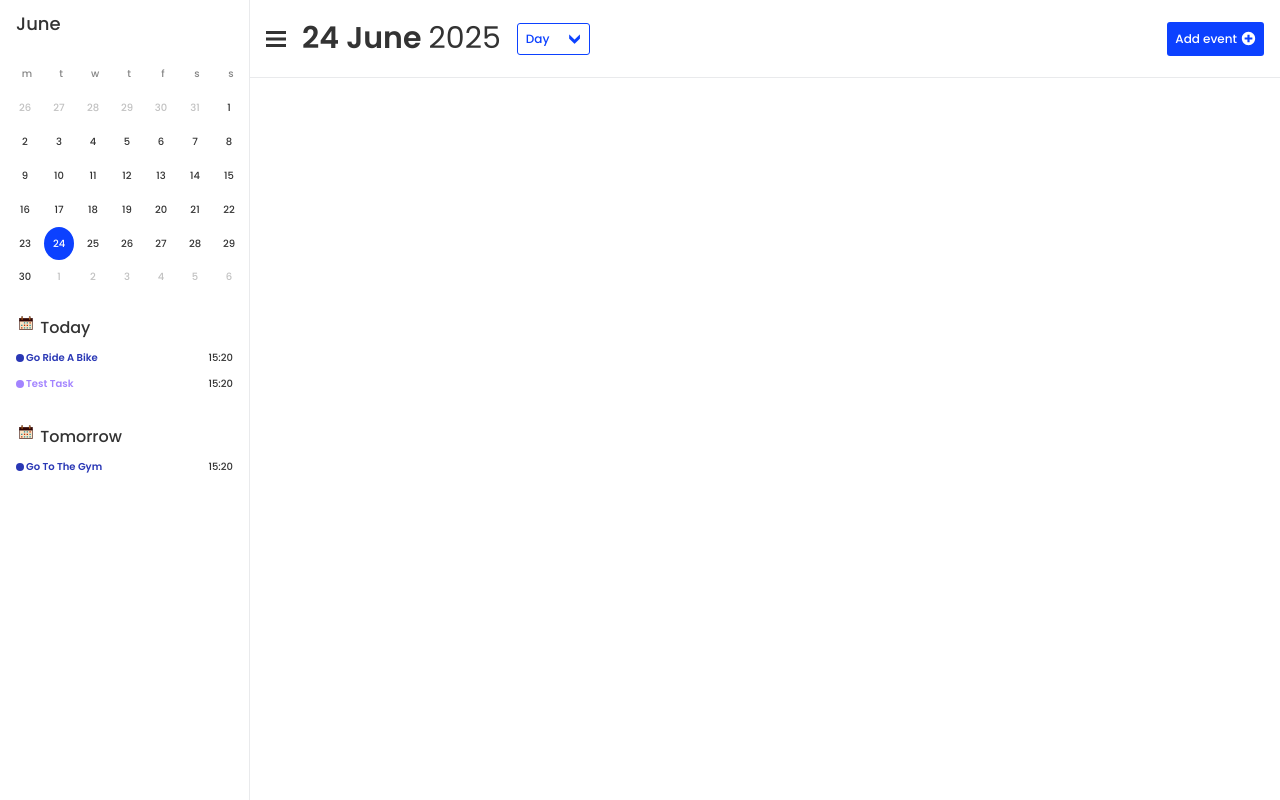
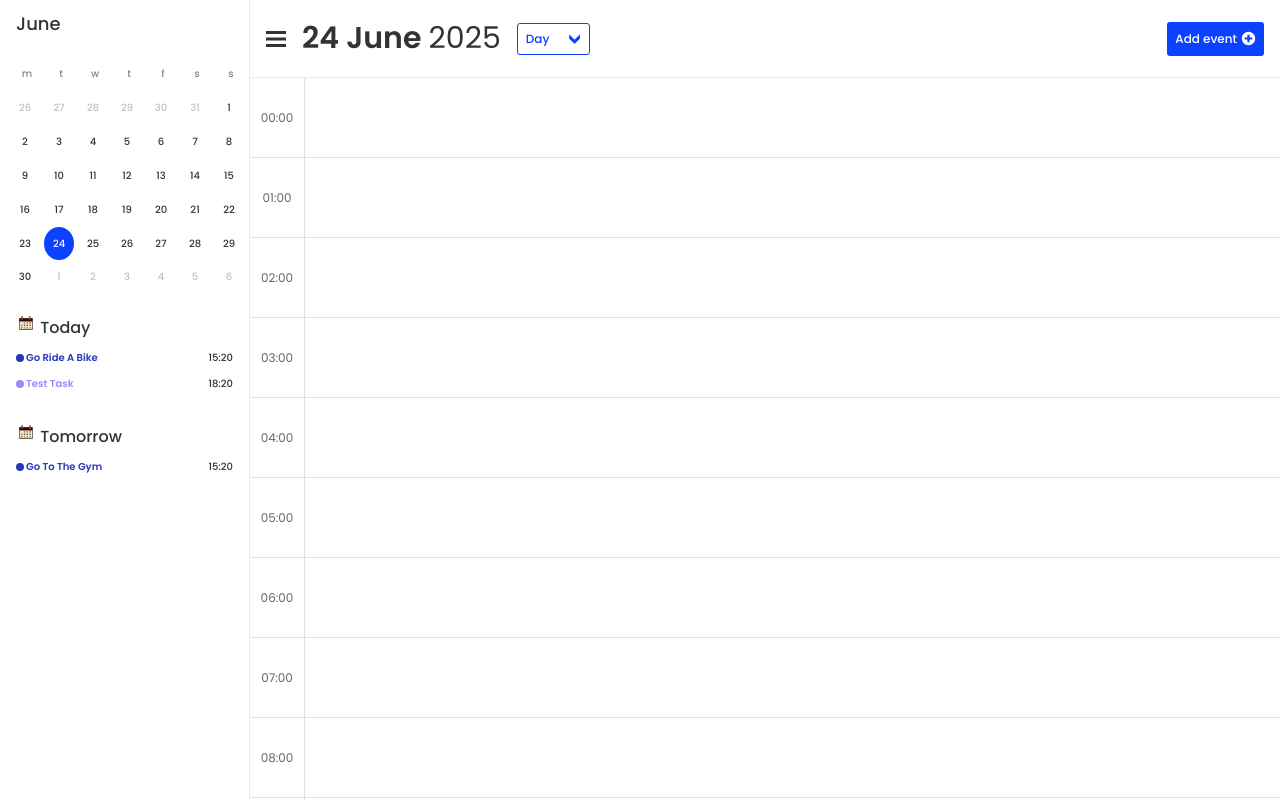
Before and after one commit to rasmus322/Vue_Calendar_App, a Vue app: page / in a window 1280 px wide. Shown: the top 800 px of the page. Built offline with nearby package versions, Linux system fonts and the light colour scheme.

Commit message:
Completed feature-3
Added:
1) Fully working Day-view calendar;
2) Added display of tasks for today;
3) Adjusted main classes to work with new component

Closes feature-3

```diff
--- a/src/App.vue
+++ b/src/App.vue
@@ -3,6 +3,7 @@ import { ref } from 'vue';
 import type { SelectOptionType } from './types';
 import SideBar from './components/SideBar/SideBar.vue';
 import TopBar from './components/TopBar/TopBar.vue';
+import MainTable from './components/MainTable/MainTable.vue';
 
 const showSideBar = ref<boolean>(true)
 const topBarStatus = ref<string>('')
@@ -26,6 +27,7 @@ const changeSelectOption = (option: SelectOptionType) => {
       @changeSideBarStatus="changeSideBarStatus"
       @changeOption="changeSelectOption"
     />
+    <MainTable :selectOption="selectOption"/>
   </div>
 </template>
 
--- a/src/components/CreateEventModal/CreateEventModal.vue
+++ b/src/components/CreateEventModal/CreateEventModal.vue
@@ -10,7 +10,7 @@ const { createEvent } = useEventsStore()
 const formData = ref<Event>({
     id: uuidv4(),
     name: '',
-    date: new Date().toISOString().slice(0, 16),
+    date: new Date(new Date().getTime() - new Date().getTimezoneOffset() * 60000).toISOString().slice(0, 16),
     category: 'work',
     completed: false
 })
--- /dev/null
+++ b/src/components/MainTable/MainTable.vue
@@ -0,0 +1,57 @@
+<script setup lang="ts">
+import { defineProps } from 'vue';
+import { useCalendarStore } from '@/stores/calendar';
+import { SelectOptionType } from '@/types';
+import MainTableDayView from './MainTableDayView/MainTableDayView.vue';
+import MainTableWeekView from './MainTableWeekView/MainTableWeekView.vue';
+
+interface Props {
+    /// Shows what type of calendar to use
+    selectOption: SelectOptionType;
+}
+
+const props = defineProps<Props>()
+const { daysNames } = useCalendarStore()
+
+const days = ['', ...daysNames]
+
+const changeComponent = () => {
+    switch(props.selectOption) {
+        case 'day':
+            return MainTableDayView
+        case 'week':
+            return MainTableWeekView
+    }
+}
+</script>
+
+<template>
+    <div class="table-container">
+        <div v-if="selectOption === 'week' || selectOption === 'month'" class="dayNames-container">
+            <p v-for="day in days" :key="day" class="days-name">{{ day.substring(0, 3) }}</p>
+        </div>
+        <component :is="changeComponent()" />
+    </div>
+</template>
+
+<style scoped lang="scss">
+    .table-container {
+        position: relative;
+        margin-left: 250px;
+        margin-top: 78px;
+    }
+    .dayNames-container {
+        width: calc(100% - 250px);
+        position: fixed;
+        display: grid;
+        grid-template-columns: 55px repeat(7, 1fr);
+        border-bottom: 1px solid var(--border-color-primary);
+        background-color: var(--bg-color-primary);
+    }
+    .days-name {
+        font-weight: 500;
+        font-size: 12px;
+        text-align: center;
+        padding: 3px;
+    }
+</style>
--- /dev/null
+++ b/src/components/MainTable/MainTableDayView/MainTableDayView.vue
@@ -0,0 +1,76 @@
+<script setup lang="ts">
+import { computed } from 'vue'
+import { useEventsStore } from '@/stores/events'
+
+const eventsStore = useEventsStore()
+
+const getEventsForHour = (hour: number) => {
+    const today = new Date().toISOString().slice(0, 10)
+    return eventsStore.events.filter(event => {
+        const eventDate = new Date(event.date)
+        const eventDay = eventDate.toISOString().slice(0, 10)
+        const eventHour = eventDate.getHours()
+        return eventDay === today && eventHour === hour
+    })
+}
+</script>
+
+<template>
+    <div class="day-wrapper">
+        <div class="hour-row" v-for="hour in 24" :key="hour">
+            <div class="hour-label">{{ String(hour - 1).padStart(2, '0') }}:00</div>
+            <div class="hour-content">
+                <div
+                    v-for="event in getEventsForHour(hour - 1)"
+                    :key="event.id"
+                    class="event"
+                    :style="{ backgroundColor: eventsStore.categoryColors[event.category] }"
+                >
+                    {{ event.name }}
+                </div>
+            </div>
+        </div>
+    </div>
+</template>
+
+<style scoped lang="scss">
+.day-wrapper {
+    display: flex;
+    flex-direction: column;
+}
+
+.hour-row {
+    display: flex;
+    height: 80px;
+    border-bottom: 1px solid #e0e0e0;
+}
+
+.hour-label {
+    width: 55px;
+    display: flex;
+    align-items: center;
+    justify-content: center;
+    font-size: 12px;
+    color: #666;
+    border-right: 1px solid #e0e0e0;
+}
+
+.hour-content {
+    flex: 1;
+    display: flex;
+    gap: 4px;
+    padding: 4px;
+}
+
+.event {
+    flex: 1;
+    height: 72px;
+    border-radius: 4px;
+    color: white;
+    font-size: 12px;
+    font-weight: 500;
+    padding: 8px;
+    display: flex;
+    align-items: flex-start;
+}
+</style>
--- /dev/null
+++ b/src/components/MainTable/MainTableWeekView/MainTableWeekView.vue
@@ -0,0 +1,7 @@
+<script setup lang="ts"></script>
+
+<template>
+    <div class="asdasd"></div>
+</template>
+
+<style scoped lang="scss"></style>
--- a/src/components/TopBar/style.scss
+++ b/src/components/TopBar/style.scss
@@ -7,16 +7,19 @@
     align-items: center;
     justify-content: space-between;
     border-bottom: 1px solid var(--border-color-primary);
+    background-color: var(--bg-color-primary);
     padding: 16px;
     &.full {
         width: 100%;
     }
+    z-index: 10;
 }
 .topbar-left,
 .topbar-right {
     display: flex;
     align-items: center;
     gap: 16px;
+    background-color: var(--bg-color-primary);
 }
 .burger-btn {
     width: 20px;
--- a/src/main.scss
+++ b/src/main.scss
@@ -5,6 +5,7 @@
     --border-color-primary: rgba(218, 220, 224, 0.6);
     --accent-bg-color: #0C41FF;
     --accent-text-color: #fff;
+    --bg-color-primary: #fff;
 }
 
 * {
@@ -23,3 +24,13 @@ ul {
 a {
     text-decoration: none;
 }
+
+#app {
+    width: 100%;
+    height: 100%;
+}
+
+.container {
+    width: 100%;
+    height: 100%;
+}
--- a/src/stores/events.ts
+++ b/src/stores/events.ts
@@ -22,28 +22,29 @@ export const useEventsStore = defineStore('eventsStore', () => {
         entertainment: '#E7C160',
         sport: '#2937B5',
         health: '#3BA86E',
-        other: '#A384FF'
+        other: '#A384FF',
+
     }
 
     const events = ref<Event[]>([
         {
             id: uuidv4(),
             name: 'go ride a bike',
-            date: new Date().toISOString().slice(0, 16),
+            date: new Date(new Date().getTime() - new Date().getTimezoneOffset() * 60000).toISOString().slice(0, 16),
             category: 'sport',
             completed: false
         },
         {
             id: uuidv4(),
             name: 'go to the gym',
-            date: new Date(Date.now() + 24 * 60 * 60 * 1000).toISOString().slice(0, 16),
+            date: new Date(Date.now() + 24 * 60 * 60 * 1000 - new Date().getTimezoneOffset() * 60000).toISOString().slice(0, 16),
             category: 'sport',
             completed: false
         },
         {
             id: uuidv4(),
             name: 'test task',
-            date: new Date().toISOString().slice(0, 16),
+            date: new Date(Date.now() + 4 * 60 * 45 * 1000 - new Date().getTimezoneOffset() * 60000).toISOString().slice(0, 16),
             category: 'other',
             completed: true
         }
```
